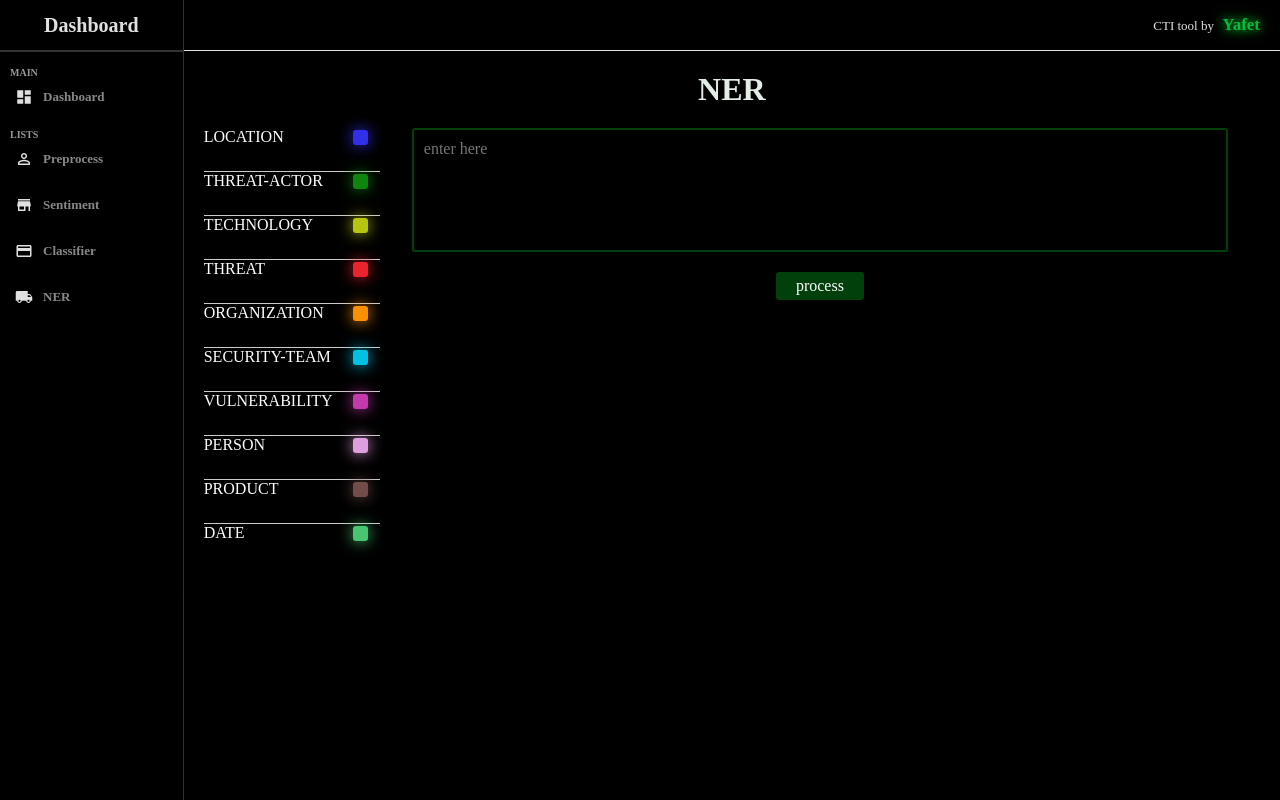
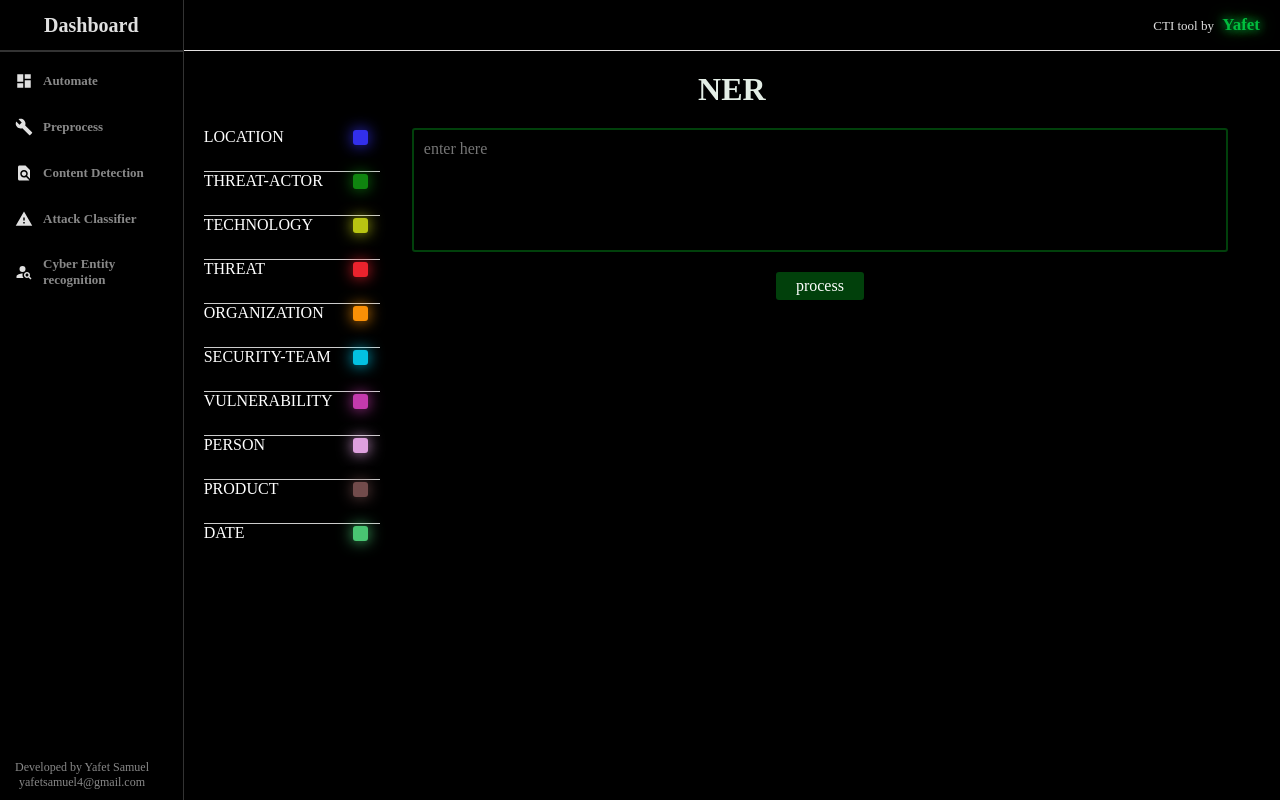
Before and after one commit to devasherr/yafasha_cti_frontend, a React (Create React App) app: page /ner in a window 1280 px wide. Built offline with nearby package versions, Linux system fonts and the light colour scheme; a web font is replaced by a local one.

Commit message:
minor final touches

```diff
--- a/src/components/sidebar/Sidebar.jsx
+++ b/src/components/sidebar/Sidebar.jsx
@@ -4,16 +4,15 @@ import PersonOutlineIcon from "@mui/icons-material/PersonOutline";
 import LocalShippingIcon from "@mui/icons-material/LocalShipping";
 import CreditCardIcon from "@mui/icons-material/CreditCard";
 import StoreIcon from "@mui/icons-material/Store";
-import InsertChartIcon from "@mui/icons-material/InsertChart";
-import SettingsApplicationsIcon from "@mui/icons-material/SettingsApplications";
-import ExitToAppIcon from "@mui/icons-material/ExitToApp";
-import NotificationsNoneIcon from "@mui/icons-material/NotificationsNone";
-import SettingsSystemDaydreamOutlinedIcon from "@mui/icons-material/SettingsSystemDaydreamOutlined";
-import PsychologyOutlinedIcon from "@mui/icons-material/PsychologyOutlined";
+import BuildIcon from "@mui/icons-material/Build";
+import FindInPageIcon from "@mui/icons-material/FindInPage";
+import TransformIcon from "@mui/icons-material/Transform";
 import AccountCircleOutlinedIcon from "@mui/icons-material/AccountCircleOutlined";
 import { Link } from "react-router-dom";
 import { DarkModeContext } from "../../context/darkModeContext";
 import { useContext } from "react";
+import WarningIcon from "@mui/icons-material/Warning";
+import PersonSearchIcon from "@mui/icons-material/PersonSearch";
 
 const Sidebar = () => {
   const { dispatch } = useContext(DarkModeContext);
@@ -27,39 +26,42 @@ const Sidebar = () => {
       <hr />
       <div className="center">
         <ul>
-          <p className="title">MAIN</p>
+          <p className="title"></p>
           <Link to="/" style={{ textDecoration: "none" }}>
             <li>
               <DashboardIcon className="icon" />
-              <span>Dashboard</span>
+              <span>Automate</span>
             </li>
           </Link>
-          <p className="title">LISTS</p>
           <Link to="/preprocess" style={{ textDecoration: "none" }}>
             <li>
-              <PersonOutlineIcon className="icon" />
+              <BuildIcon className="icon" />
               <span>Preprocess</span>
             </li>
           </Link>
           <Link to="/sentiment" style={{ textDecoration: "none" }}>
             <li>
-              <StoreIcon className="icon" />
-              <span>Sentiment</span>
+              <FindInPageIcon className="icon" />
+              <span>Content Detection</span>
             </li>
           </Link>
           <Link to="/classifier" style={{ textDecoration: "none" }}>
             <li>
-              <CreditCardIcon className="icon" />
-              <span>Classifier</span>
+              <WarningIcon className="icon" />
+              <span>Attack Classifier</span>
             </li>
           </Link>
           <Link to="/ner" style={{ textDecoration: "none" }}>
             <li>
-              <LocalShippingIcon className="icon" />
-              <span>NER</span>
+              <PersonSearchIcon className="icon" />
+              <span>Cyber Entity recognition</span>
             </li>
           </Link>
         </ul>
+      </div>
+      <div className="bottom">
+        <p>Developed by Yafet Samuel</p>
+        <p>yafetsamuel4@gmail.com</p>
       </div>
     </div>
   );
--- a/src/components/sidebar/sidebar.scss
+++ b/src/components/sidebar/sidebar.scss
@@ -3,6 +3,7 @@
   border-right: 0.5px solid rgb(230, 227, 227);
   min-height: 100vh;
   background-color: white;
+  position: relative;
 
   .top {
     height: 50px;
@@ -65,27 +66,14 @@
   }
 
   .bottom {
+    position: absolute;
+    color: #888;
+    bottom: 0;
     display: flex;
+    flex-direction: column;
     align-items: center;
-    margin: 10px;
-
-    .colorOption {
-      width: 20px;
-      height: 20px;
-      border-radius: 5px;
-      border: 1px solid #7451f8;
-      cursor: pointer;
-      margin: 5px;
-
-      &:nth-child(1) {
-        background-color: whitesmoke;
-      }
-      &:nth-child(2) {
-        background-color: #333;
-      }
-      &:nth-child(3) {
-        background-color: darkblue;
-      }
-    }
+    font-size: 12px;
+    margin-left: 15px;
+    margin-bottom: 10px;
   }
 }
--- a/src/pages/classifier/Classifier.jsx
+++ b/src/pages/classifier/Classifier.jsx
@@ -1,6 +1,16 @@
 import React, { useEffect, useState } from "react";
 import axios from "axios";
 import "./classifier.scss";
+
+const resultWordMap = {
+  Phishing_and_Social_Engineering: "Phishing",
+  Supply_Chain_Attack: "Supply Chain Attack",
+  Zero_day_Exploit: "Zero day Exploit",
+  Ransomware: "Ransomware",
+  DDoS: "DDoS",
+  Data_Breach: "Data_Breach",
+  OTHER: "OTHER",
+};
 
 const Classifier = () => {
   const [classifierResult, setClassifierResult] = useState([]);
@@ -32,7 +42,7 @@ const Classifier = () => {
   return (
     <>
       <div className="classifier-container">
-        <div className="classifier-title">Attack Classifier</div>
+        <div className="classifier-title">Text Classification</div>
         <div className="classifier-form">
           <textarea
             type="text"
@@ -44,7 +54,11 @@ const Classifier = () => {
           <button onClick={getAttackClassifier}>process</button>
         </div>
 
-        {loading ? <div className="loader"></div> : <p>{classifierResult}</p>}
+        {loading ? (
+          <div className="loader"></div>
+        ) : (
+          <p>{resultWordMap[classifierResult]}</p>
+        )}
       </div>
     </>
   );
```
